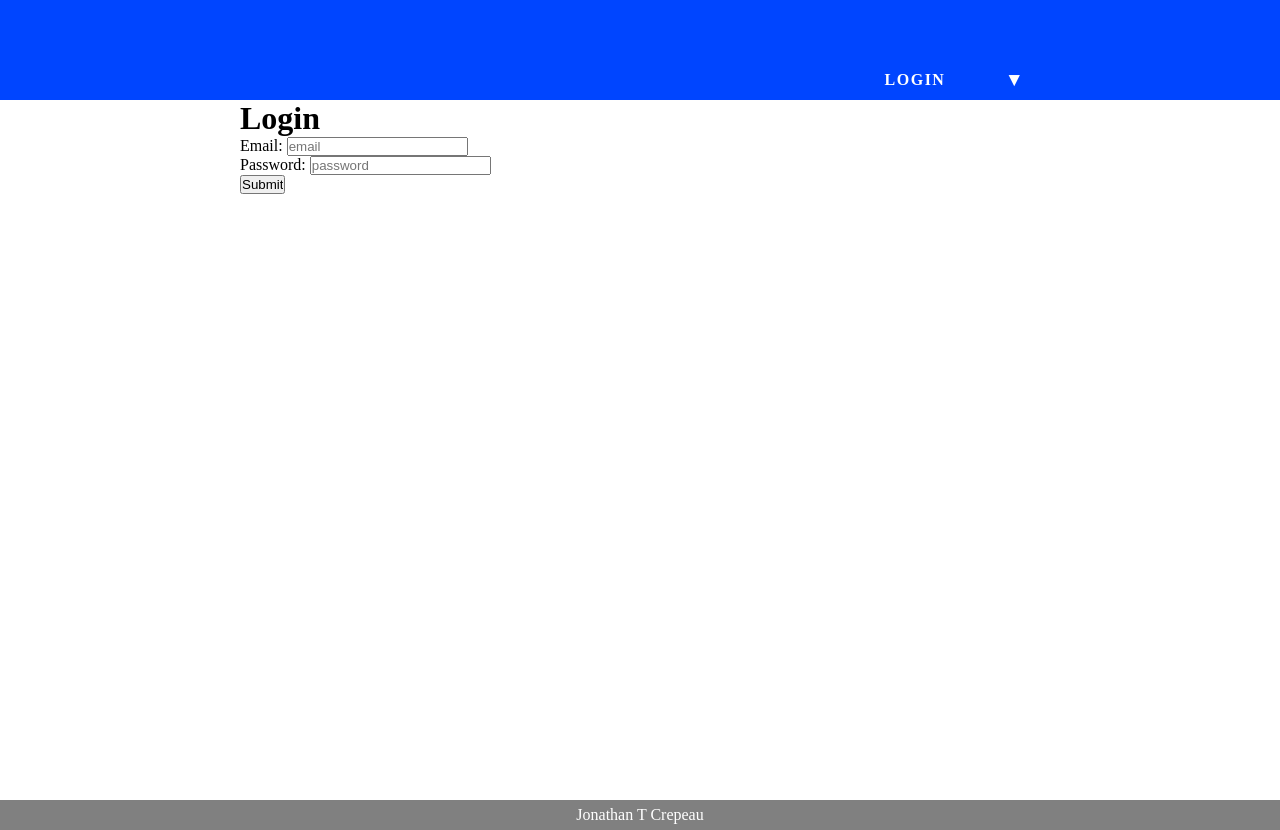
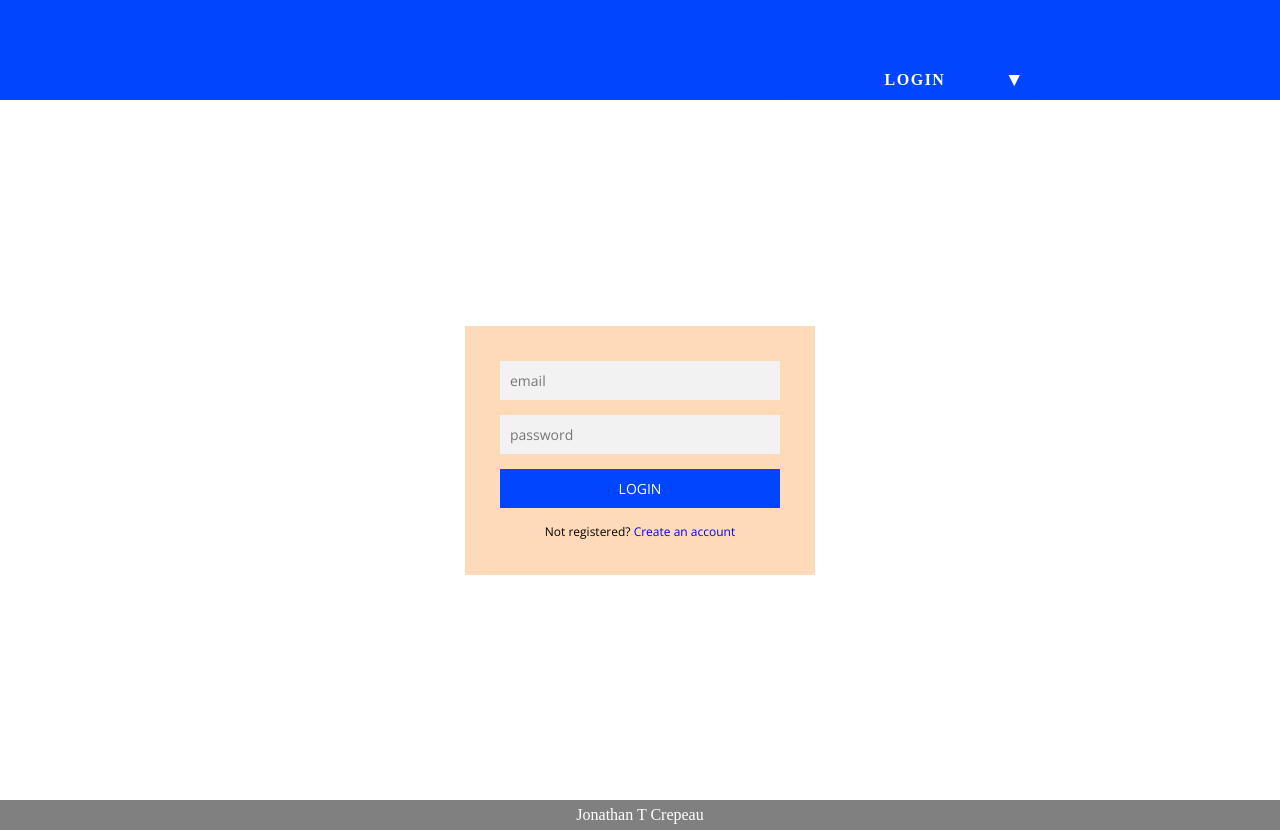
Before and after one commit to jonathan-crepeau/forever-homes-2, a website: page views/login.html in a window 1280 px wide. Drawn offline with nearby package versions, Linux system fonts and the light colour scheme.

Commit message:
update scripts/login.js to have single dual-form

```diff
--- a/public/scripts/login.js
+++ b/public/scripts/login.js
@@ -1,52 +1,51 @@
 console.log('login.js reporting for duty..');
 
-/*
-1. Get form data
-2. Validate form data values
-3. Submit request if valid
-4. Redirect to /profile if successful
-*/
+// SECTION - Global Variables (Bindings)
+// const form = document.getElementById("login-form");
+
+// SECTION - Event Listeners
+// form.addEventListener('submit', handleSubmitClick);
+
+// SECTION - Function Declarations
+// function handleSubmitClick(event) {
+//     event.preventDefault();
+//     let formIsValid = true;
+//     const userData = {};
 
 
-const form = document.getElementById("login-form");
+//     const formInputs = [...form.elements];
+//     formInputs.forEach((input) => {
+//         input.classList.remove('input-error');
+//         if (input.type !== 'submit' && input.value === "") {
+//             formIsValid = false;
+//             input.classList.add('input-error');
+//         } else if (input.type === "password" && input.value.length < 4) {
+//             formIsValid = false;
+//             input.classList.add('input-error');
+//         }
 
-const handleSubmitClick = (event) => {
-    event.preventDefault();
-    let formIsValid = true;
-    const userData = {};
+//         if (formIsValid) {
+//             userData[input.name] = input.value;
+//         }
+//     });
 
+//     if (formIsValid) {
+//         fetch('http://localhost:3000/api/v1/login', {
+//             method: "POST",
+//             headers: {
+//                 'Content-Type': 'application/json',
+//                 'credentials': 'include'
+//             },
+//             body: JSON.stringify(userData)
+//         })
+//             .then((response) => response.json())
+//             .then((data) => {
+//                 console.log(data);
+//                 window.location = '/search';
+//             });
+//     }
+// }
 
-    const formInputs = [...form.elements];
-    formInputs.forEach((input) => {
-        input.classList.remove('input-error');
-        if (input.type !== 'submit' && input.value === "") {
-            formIsValid = false;
-            input.classList.add('input-error');
-        } else if (input.type === "password" && input.value.length < 4) {
-            formIsValid = false;
-            input.classList.add('input-error');
-        }
-
-        if (formIsValid) {
-            userData[input.name] = input.value;
-        }
-    });
-
-    if (formIsValid) {
-        fetch('http://localhost:3000/api/v1/login', {
-            method: "POST",
-            headers: {
-                'Content-Type': 'application/json',
-                'credentials': 'include'
-            },
-            body: JSON.stringify(userData)
-        })
-            .then((response) => response.json())
-            .then((data) => {
-                console.log(data);
-                window.location = '/search';
-            });
-    }
-}
-
-form.addEventListener('submit', handleSubmitClick);
+$('a').click(function(){
+    $('form').animate({height: 'toggle', opacity: 'toggle'}, 'slow');
+});
--- a/public/styles/login.css
+++ b/public/styles/login.css
@@ -0,0 +1,93 @@
+@import url('https://fonts.googleapis.com/css2?family=Lato:wght@300&family=Open+Sans:wght@300&display=swap');
+
+main {
+    display: flex;
+    flex-flow: column nowrap;
+    align-items: center;
+    justify-content: center;
+}
+
+/* ANCHOR - v1 styling */
+
+/* #outer-cont {
+    border: black 2px solid;
+    height: 300px;
+    width: 300px;
+    border-radius: 20px;
+    box-shadow: 10px 5px 5px black;
+
+    display: flex;
+    flex-flow: column nowrap;
+    align-items: center;
+    justify-content: center;
+} */
+
+/* #login-form {
+    text-align: center;
+} */
+
+/* .form-group {
+    text-align: right;
+    padding: 5px 0;
+} */
+
+/* #submit-btn {
+    width: 100px;
+    background-color: var(--blue);
+    color: white;
+    margin: 10px 0;
+} */
+
+
+/* ANCHOR - v2 styling */
+
+#outer-cont {
+    width: 350px;
+    font-family: "Open Sans", sans-serif;
+}
+
+#inner-cont {
+    max-width: 360px;
+    background-color: peachpuff;
+    padding: 35px;
+    position: relative;
+    text-align: center;
+}
+
+#inner-cont input {
+    font-family: "Open Sans", sans-serif;
+    width: 100%;
+    margin: 0 0 15px;
+    background-color: #f2f2f2;
+    border: 0;
+    outline: 0;
+    box-sizing: border-box;
+    padding: 10px;
+    font-size: 14px;
+}
+
+#inner-cont button {
+    font-family: "Open Sans", sans-serif;
+    background-color: var(--blue);
+    color: white;
+    border: 0;
+    outline: 0;
+    width: 100%;
+    padding: 10px;
+    font-size: 14px;
+    text-transform: uppercase;
+    cursor: pointer;
+}
+
+.message {
+    font-size: 12px;
+    margin: 15px 0 0;
+}
+
+.message a {
+    text-decoration: none;
+}
+
+#registration-form {
+    display: none;
+}
--- a/views/login.html
+++ b/views/login.html
@@ -6,6 +6,8 @@
     <meta name="viewport" content="width=device-width, initial-scale=1.0">
     <link rel="stylesheet" href="/styles/main.css">
     <link rel="stylesheet" href="/styles/login.css">
+    <!-- jQuery CDN -->
+    <script src="https://code.jquery.com/jquery-3.6.3.js" integrity="sha256-nQLuAZGRRcILA+6dMBOvcRh5Pe310sBpanc6+QBmyVM=" crossorigin="anonymous"></script>
     <script defer src="/scripts/app.js"></script>
     <script defer src="/scripts/login.js"></script>
     <title>Forever Homes 2</title>
@@ -21,6 +23,29 @@
         </nav>
     </header>
     <main>
+
+        <div id="outer-cont">
+            <div id="inner-cont">
+                <form id="registration-form">
+                    <input type="text" placeholder="name">
+                    <input type="email" placeholder="email">
+                    <input type="password" placeholder="password">
+                    <input type="password" placeholder="password">
+                    <button>create</button>
+                    <p class="message">Already registered? <a href=#>Sign In</a></p>
+                </form>
+                <form id="login-form">
+                    <input type="email" placeholder="email">
+                    <input type="password" placeholder="password">
+                    <button>login</button>
+                    <p class="message">Not registered? <a href="#">Create an account</a></p>
+                </form>
+            </div>
+        </div>
+
+
+
+        <!-- <div id="outer-cont">
             <h1>Login</h1>
             <div id="form-container">
                 <form action="/scripts/login.js" id="login-form">
@@ -32,9 +57,12 @@
                         <label for="password">Password:</label>
                         <input type="password" id="password" name="password" placeholder="password">
                     </div>
-                <input type="submit" >
+                    <button id="submit-btn" form="login-form">Login</button>
                 </form>
             </div>
+        </div> -->
+
+
     </main>
     <footer>Jonathan T Crepeau</footer>
 </body>
```
Also changed, not shown: 1 other file. Lines whose indentation alone changed are shown as unchanged.
